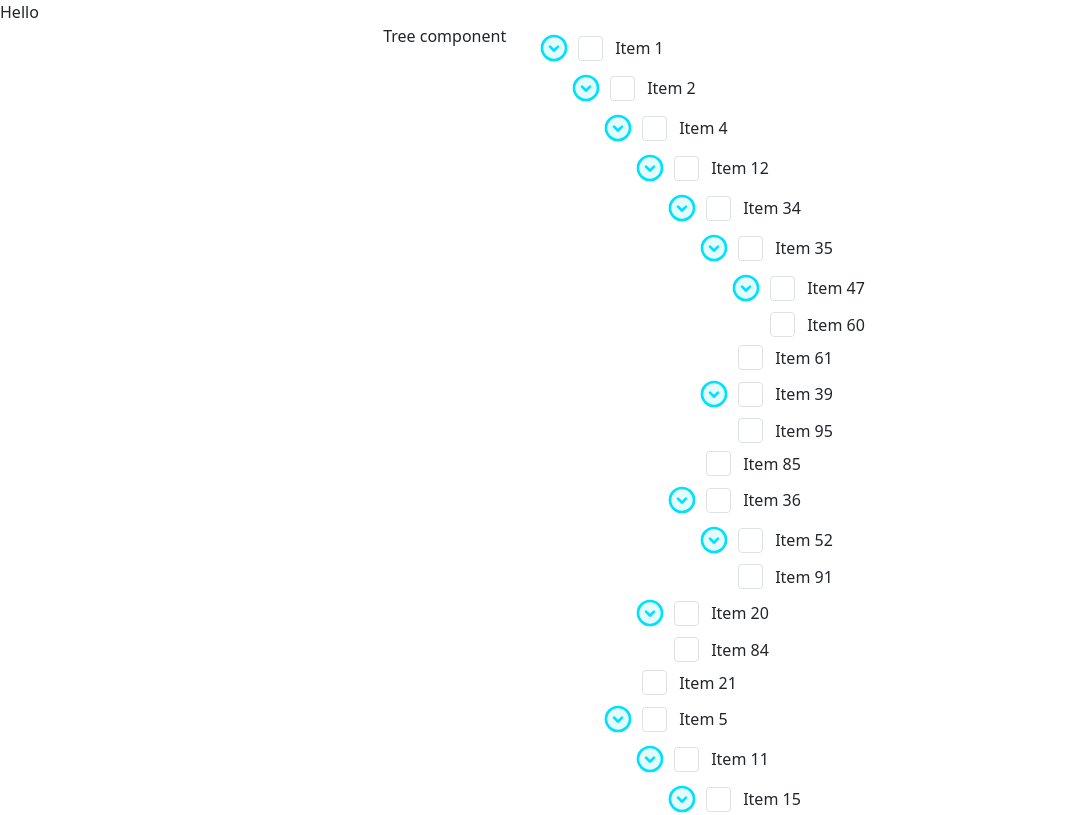
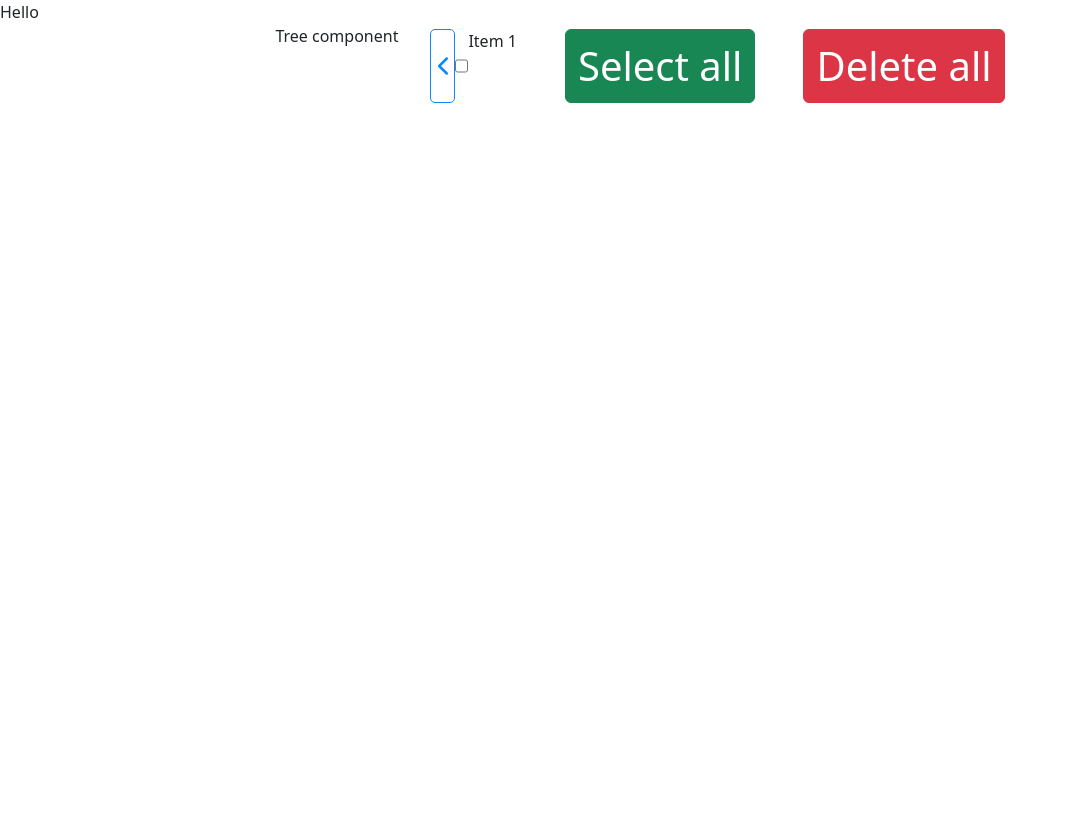
Before and after one commit to AhmadZahedi/Tree-component-vue3-compositionAPI, a Vue app: page / in a window 1280 px wide. Shown: the top 815 px of the page, without its empty margins (0-1067 px from the left). Built offline with nearby package versions, Linux system fonts and the light colour scheme.

Commit message:
feat(TreeNodeComponent): 1. refactor template 2. add dependent to props 3. add different functionalities

```diff
--- a/src/components/TreeNodeComponent.vue
+++ b/src/components/TreeNodeComponent.vue
@@ -1,53 +1,64 @@
 <template>
-  <li class="mt-2">
+  <li class="d-flex">
     <div
-        class="d-flex gap-2 align-items-center"
-        :style="node.children.length ? '' : 'padding-left: 8px'"
-    >
-      <div
-          v-show="node.children.length"
-          class="icon-container"
+        v-if="node.children"
+        class="cursor-pointer icon-wrapper"
         :style="iconContainerStyles"
         @click="toggleExpansion(node)"
     >
-        <svg xmlns="http://www.w3.org/2000/svg" width="32" height="32" fill="none"
-             viewBox="0 0 24 24">
-          <path fill="#00e1ff" d="M21 12a9 9 0 1 1-18 0 9 9 0 0 1 18 0Z" opacity=".1"/>
-          <path stroke="#00e1ff" stroke-linejoin="round" stroke-width="2" d="M21 12a9 9 0 1 1-18 0 9 9 0 0 1 18 0Z"/>
-          <path stroke="#00e1ff" stroke-linecap="round" stroke-linejoin="round" stroke-width="2"
-                d="m11 15 2.716-2.716v0a.402.402 0 0 0 0-.568v0L11 9"/>
+      <svg width="20" height="20" viewBox="0 0 16 16">
+        <path
+            fill="#0989FF"
+            d="M12 2a1 1 0 0 0-1.707-.707l-6 6a1 1 0 0 0 0 1.414l6 6a1 1 0 1 0 1.414-1.414L6.414 8l5.293-5.293A1 1 0 0 0 12 2zm0 0"
+        />
       </svg>
     </div>
 
     <input
+        :checked="node.__selected"
         type="checkbox"
         :id="node[itemValue]"
-          :checked="node.__selected"
-          class="form-check-input me-1 custom-check"
+        @change="addNodeIdToResult(node)"
     >
-
-      <label
-          :for="node[itemValue]"
-          class="form-check-label"
-      >
+    <label :for="node[itemValue]">
       {{ node[itemTitle] }}
     </label>
+
+    <div v-if="!dependent && node.parent_id === null">
+      <button
+          class="btn btn-success ms-5 fs-1"
+          @click="addAllNodesIdToResult"
+      >
+        Select all
+      </button>
+
+      <button
+          class="btn btn-danger ms-5 fs-1"
+          @click="emptyOutput"
+      >
+        Delete all
+      </button>
     </div>
+  </li>
 
   <ul
-        v-if="node.children"
-        ref="childrenElement"
-        class="children-list"
-        :style="childrenListStyles"
+      v-if="hasChildren"
+      :class="childrenClasses"
+      :style="childrenStyles"
+      ref="childrenList"
   >
     <TreeNodeComponent
         v-for="child in node.children"
+        :key="child[itemValue]"
         :node="child"
         :item-title="itemTitle"
         :item-value="itemValue"
+        :dependent="dependent"
+        @addNodeIdToResult="addNodeIdToResult"
+        @addAllNodesIdToResult="addAllNodesIdToResult"
+        @emptyOutput="emptyOutput"
     />
   </ul>
-  </li>
 </template>
 
 <script>
@@ -59,67 +70,111 @@ export default {
       type: Object,
       required: true
     },
+    itemTitle: {
+      type: String,
+      required: true
+    },
     itemValue: {
       type: String,
       required: true
     },
-    itemTitle: {
-      type: String,
-      required: true
+    dependent: {
+      type: Boolean
     }
   },
 
-  setup(props) {
-    const iconContainerStyles = computed(() => {
+  emits: ['addNodeIdToResult', 'addAllNodesIdToResult', 'emptyOutput'],
+
+  setup(props , { emit }) {
+    const childrenList = ref(null);
+
+    //Todo check is this true
+    const hasChildren = computed(() => {
+      const { children } = props.node;
+      return children && children.length > 0;
+    });
+
+    const childrenClasses = computed(() => {
+      return [
+          'children',
+          props.node.children ? 'ms-3' : ''
+      ];
+    });
+
+    const childrenListHeight = computed(() => {
+      return childrenList.value?.clientHeight;
+    });
+
+    const childrenStyles = computed(() => {
       return {
-        transition: 'transform 0.5s ease',
-        transform: props.node.__expanded ? 'rotate(90deg)' : ''
+        height: props.node.__expanded ? '0' : (childrenListHeight.value + 'px')
       };
     });
 
-    const childrenElement = ref(null);
-
-    const childrenListHeight = computed(() => {
-      return childrenElement.value && childrenElement.value.clientHeight;
-    });
-
-    const childrenListStyles = computed(() => {
+    const iconContainerStyles = computed(() => {
       return {
-        transition: 'height 0.5s ease',
-        height: props.node.__expanded ? (childrenListHeight.value + 'px') : '0',
-        overflow: 'hidden'
+        transition: 'transform 200ms ease-in',
+        transform: props.node.__expanded ? 'transform: rotate(0deg)' : 'transform: rotate(-90deg)'
       };
     });
 
-    function toggleExpansion() {
-      props.node.__expanded = !props.node.__expanded;
+    function toggleExpansion(treeNode) {
+      console.log(treeNode)
+      treeNode.__expanded = !treeNode.__expanded;
+    }
+
+    function addNodeIdToResult(item) {
+      emit('addNodeIdToResult', item);
+    }
+
+    function addAllNodesIdToResult() {
+      emit('addAllNodesIdToResult');
+    }
+
+    function emptyOutput () {
+      emit('emptyOutPut');
     }
 
     return {
+      addNodeIdToResult,
+      addAllNodesIdToResult,
+      emptyOutput,
+      hasChildren,
+      childrenClasses,
+      childrenStyles,
       iconContainerStyles,
-      childrenElement,
-      childrenListStyles,
       toggleExpansion
     };
   }
-
 }
 </script>
 
 <style scoped>
 li {
   list-style: none;
+  padding-top: 5px;
 }
 
-.custom-check {
-  width: 25px;
-  height: 25px;
-  margin-top: 0 !important;
+label {
+  user-select: none;
 }
 
-.icon-container {
-  cursor: pointer;
-  width: 32px;
-  height: 32px;
+.hidden-children {
+  height: 0;
+}
+
+.children {
+  transition: all 200ms ease-in;
+  overflow: hidden;
+}
+
+.icon-wrapper {
+  width: 25px;
+  aspect-ratio: 1 / 1;
+  border: 1px solid #0989FF;
+  display: flex;
+  align-items: center;
+  justify-content: center;
+  border-radius: 5px;
 }
 </style>
```
Lines whose indentation alone changed are shown as unchanged.
